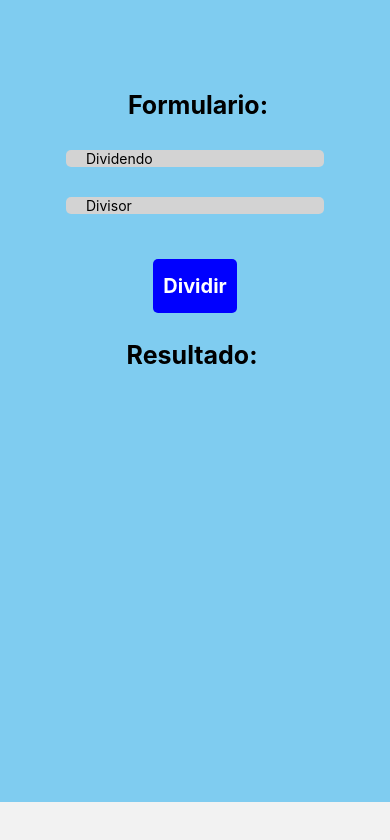
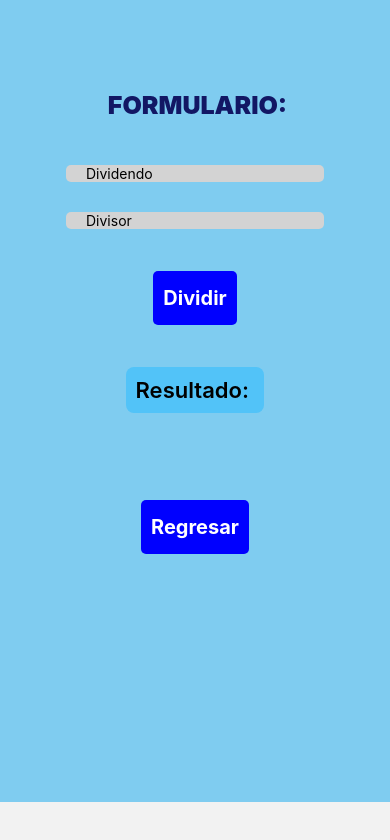
Before and after one commit to kevincadena95/ActividadAuto1-AppMov_Cadena, a React Native app: screen /Pantalla2 in a window 390 px wide. Shown: the top 840 px of the page. Built offline with nearby package versions, Linux system fonts and the light colour scheme.

Commit message:
actualizar

```diff
--- a/src/screens/Screen1.tsx
+++ b/src/screens/Screen1.tsx
@@ -3,6 +3,7 @@ import React from 'react'
 import { Button, Image, Text, View } from 'react-native'
 import { StyleGlobal } from '../theme/AppTheme';
 import { BodyComponent } from '../components/BodyComponent';
+import { ButtonComponent } from '../components/ButtonComponent';
 
 export const Screen1 = () => {
 
@@ -11,11 +12,12 @@ const navigation = useNavigation();
     return (
     <View >
         <BodyComponent>
-        <Text style={StyleGlobal.text}>
+        <Text style={StyleGlobal.textTitle}>
             ¡Bienvenido!</Text>
         <Image src='https://i.postimg.cc/vTZBX30m/raectnative.jpg' style={StyleGlobal.imagen}/>
-        <Button title='Acceder'
-        onPress={()=>navigation.dispatch(CommonActions.navigate({name: 'Pantalla2'}))} />
+
+        <ButtonComponent buttonText="Acceder" onPress={()=>navigation.dispatch(CommonActions.navigate({name: 'Pantalla2'}))}/>
+
         </BodyComponent>
     </View>
     )
--- a/src/screens/Screen2.tsx
+++ b/src/screens/Screen2.tsx
@@ -4,6 +4,7 @@ import { BodyComponent } from '../components/BodyComponent';
 import { StyleGlobal } from '../theme/AppTheme';
 import { InputComponent } from '../components/InputComponent';
 import { ButtonComponent } from '../components/ButtonComponent';
+import { CommonActions, useNavigation } from '@react-navigation/native';
 
 interface FormLogin {
     dividendo: number
@@ -11,6 +12,9 @@ interface FormLogin {
 }
 
 export const Screen2 = () => {
+
+  const navigation = useNavigation();
+
       //hook UseState:m permite gestionar el estado del formulario
     const [formLogin, setFormLogin] = useState<FormLogin>({
         dividendo: 0,
@@ -45,7 +49,7 @@ export const Screen2 = () => {
   return (
     <View>
       <BodyComponent>
-        <Text style={StyleGlobal.text}> Formulario:</Text>
+        <Text style={StyleGlobal.textTitle}> FORMULARIO:</Text>
         <View>
                 <InputComponent placeholder='Dividendo' keyboardType='numeric'
                 handleChangeValue={handleChangeValue}
@@ -57,7 +61,9 @@ export const Screen2 = () => {
 
         <ButtonComponent buttonText="Dividir" onPress={handleDividir} />
 
-        <Text style={[StyleGlobal.text, { marginTop: 12 }]}>Resultado: {resultado}</Text>
+        <Text style={StyleGlobal.text}>Resultado: {resultado}</Text>
+
+        <ButtonComponent buttonText="Regresar" onPress={()=>navigation.dispatch(CommonActions.navigate({name: 'Pantalla1'}))}/>
 
       </BodyComponent>
     </View>
--- a/src/theme/AppTheme.ts
+++ b/src/theme/AppTheme.ts
@@ -2,14 +2,28 @@ import { StyleSheet } from 'react-native';
 
 
 export const StyleGlobal = StyleSheet.create({
+    textTitle: {
+        color: '#121764',
+        fontSize: 25,
+        fontWeight: '900',
+        marginTop: 90,
+        marginBottom: 45,
+        margin: 50,
+        textAlign: 'center',
+    },
+
     text: {
         color: 'black',
-        fontSize: 25,
-        fontWeight: 'bold',
-        marginTop: 90,
-        marginBottom: 30,
+        fontSize: 22,
+        fontWeight: '600',
+        marginTop: 30,
+        marginBottom: 75,
         margin: 50,
         textAlign: 'center',
+        backgroundColor:'#52c3f8',
+        padding: 10,
+        borderRadius: 8
+
     },
 
     containerBody: {
@@ -29,10 +43,13 @@ export const StyleGlobal = StyleSheet.create({
     button:{
         backgroundColor: 'blue',
         borderRadius: 5,
-        margin: 15,
-        color: 'blue',
+        marginTop: 12,
+        marginBottom: 12,
+
 
     },
+
+
 
     buttonText:{
         color: 'white',
```
